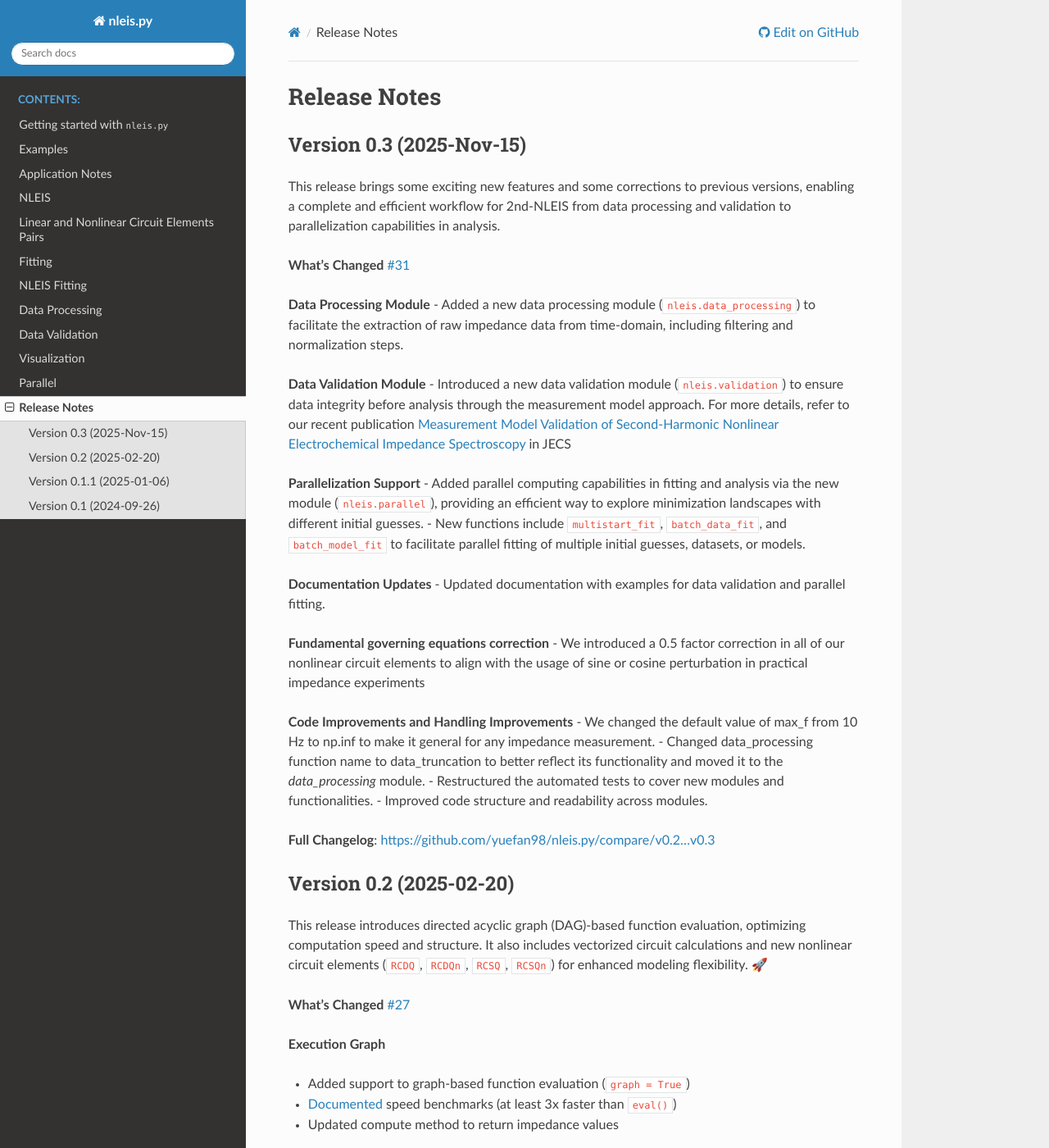
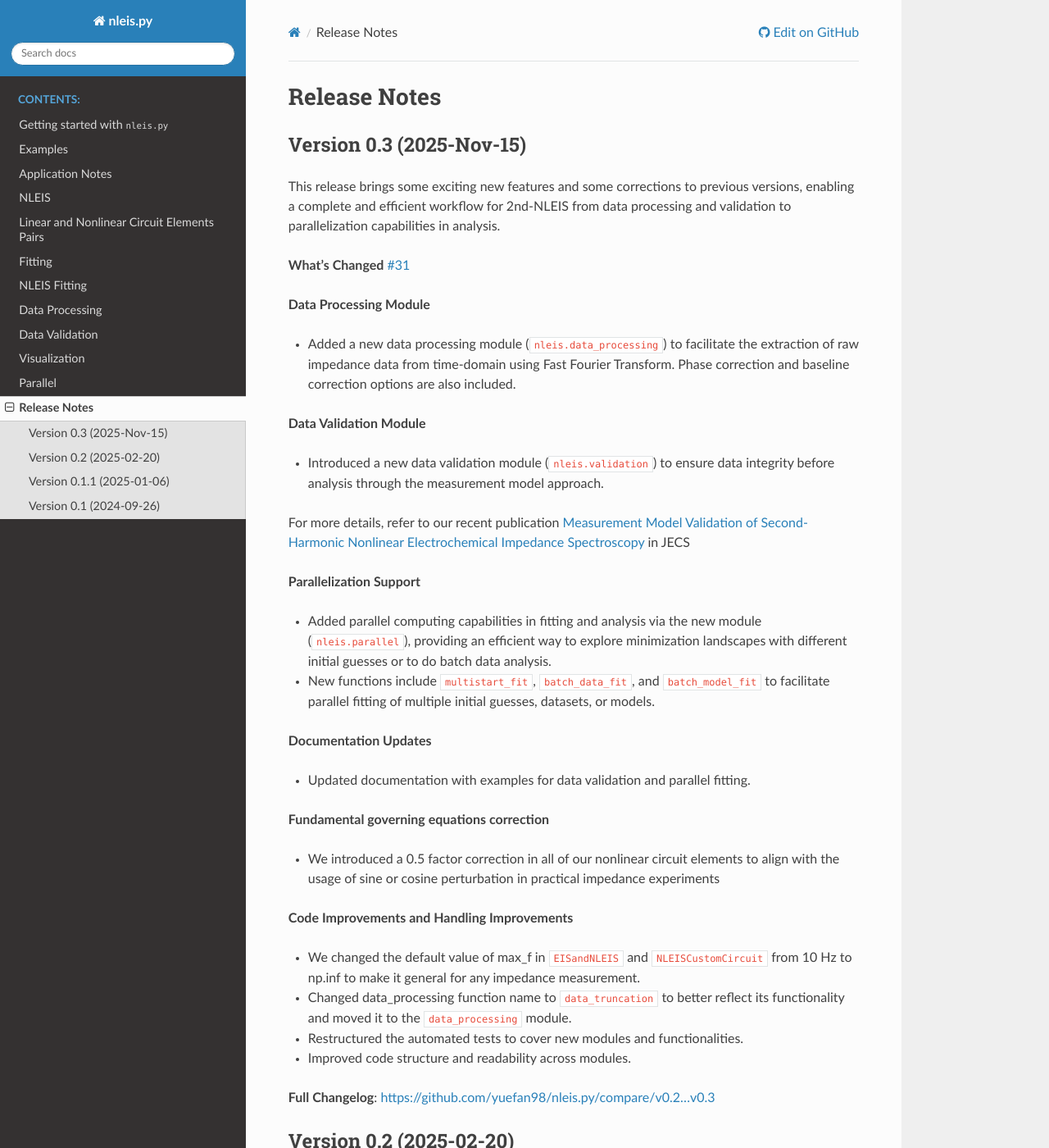
Before and after one commit to yuefan98/nleis.py, a Sphinx documentation site: the page built from docs/source/release-notes.rst, in a window 1280 px wide and 1400 px high. Shown: the whole window at 82% size. Built offline with Sphinx 7.4.7 and the Read the Docs theme 3.1.0, drawn with Linux system fonts in a browser that asks for light colours; pages that are not in the unit, such as notebooks, are missing from menus.

Commit message:
Revise release notes for version 0.3 updates (#33)
Updated release notes

```diff
--- a/docs/source/release-notes.rst
+++ b/docs/source/release-notes.rst
@@ -10,26 +10,36 @@ for 2nd-NLEIS from data processing and validation to parallelization capabilitie
 **What's Changed** `#31 <https://github.com/yuefan98/nleis.py/pull/31>`_
 
 **Data Processing Module**
-- Added a new data processing module (:code:`nleis.data_processing`) to facilitate the extraction of raw impedance data from time-domain, including filtering and normalization steps.
+
+- Added a new data processing module (:code:`nleis.data_processing`) to facilitate the extraction of raw impedance data from time-domain using Fast Fourier Transform. Phase correction and baseline correction options are also included.
 
 **Data Validation Module**
+
 - Introduced a new data validation module (:code:`nleis.validation`) to ensure data integrity before analysis through the measurement model approach.
 For more details, refer to our recent publication `Measurement Model Validation of Second-Harmonic Nonlinear Electrochemical Impedance Spectroscopy <https://iopscience.iop.org/article/10.1149/1945-7111/ae1064/meta>`_ in JECS
 
 **Parallelization Support**
-- Added parallel computing capabilities in fitting and analysis via the new module (:code:`nleis.parallel`), providing an efficient way to explore minimization landscapes with different initial guesses.
+
+- Added parallel computing capabilities in fitting and analysis via the new module (:code:`nleis.parallel`), providing an efficient way to explore minimization landscapes with different initial guesses or to do batch data analysis.
+
 - New functions include :code:`multistart_fit`, :code:`batch_data_fit`, and :code:`batch_model_fit` to facilitate parallel fitting of multiple initial guesses, datasets, or models.
 
 **Documentation Updates**
+
 - Updated documentation with examples for data validation and parallel fitting.
 
 **Fundamental governing equations correction**
+
 - We introduced a 0.5 factor correction in all of our nonlinear circuit elements to align with the usage of sine or cosine perturbation in practical impedance experiments
 
 **Code Improvements and Handling Improvements**
-- We changed the default value of max_f from 10 Hz to np.inf to make it general for any impedance measurement.
-- Changed data_processing function name to data_truncation to better reflect its functionality and moved it to the `data_processing` module.
+
+- We changed the default value of max_f in :code:`EISandNLEIS` and :code:`NLEISCustomCircuit` from 10 Hz to np.inf to make it general for any impedance measurement.
+
+- Changed data_processing function name to :code:`data_truncation` to better reflect its functionality and moved it to the :code:`data_processing` module.
+
 - Restructured the automated tests to cover new modules and functionalities.
+
 - Improved code structure and readability across modules.
 
 **Full Changelog**: https://github.com/yuefan98/nleis.py/compare/v0.2...v0.3
```
